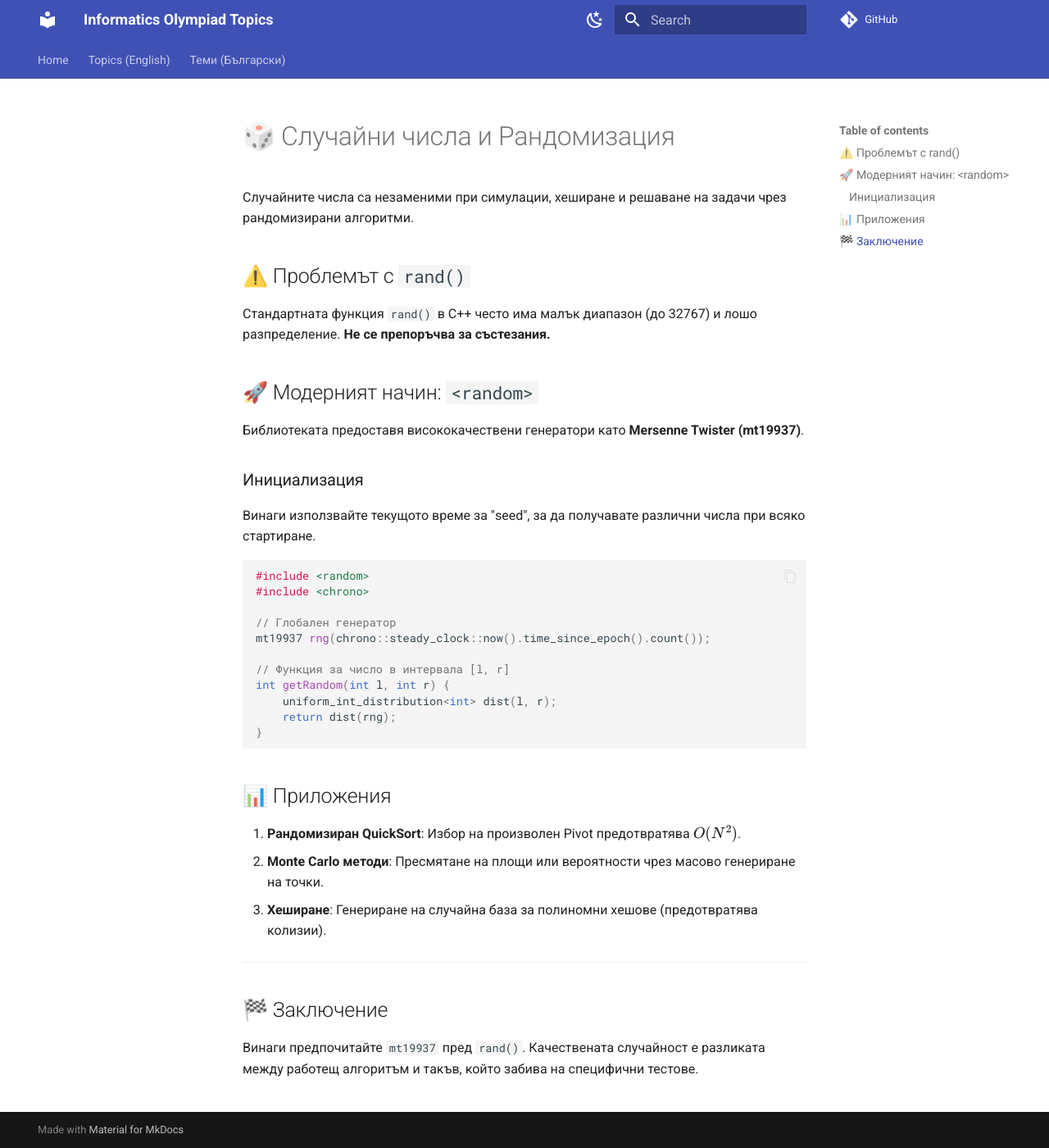
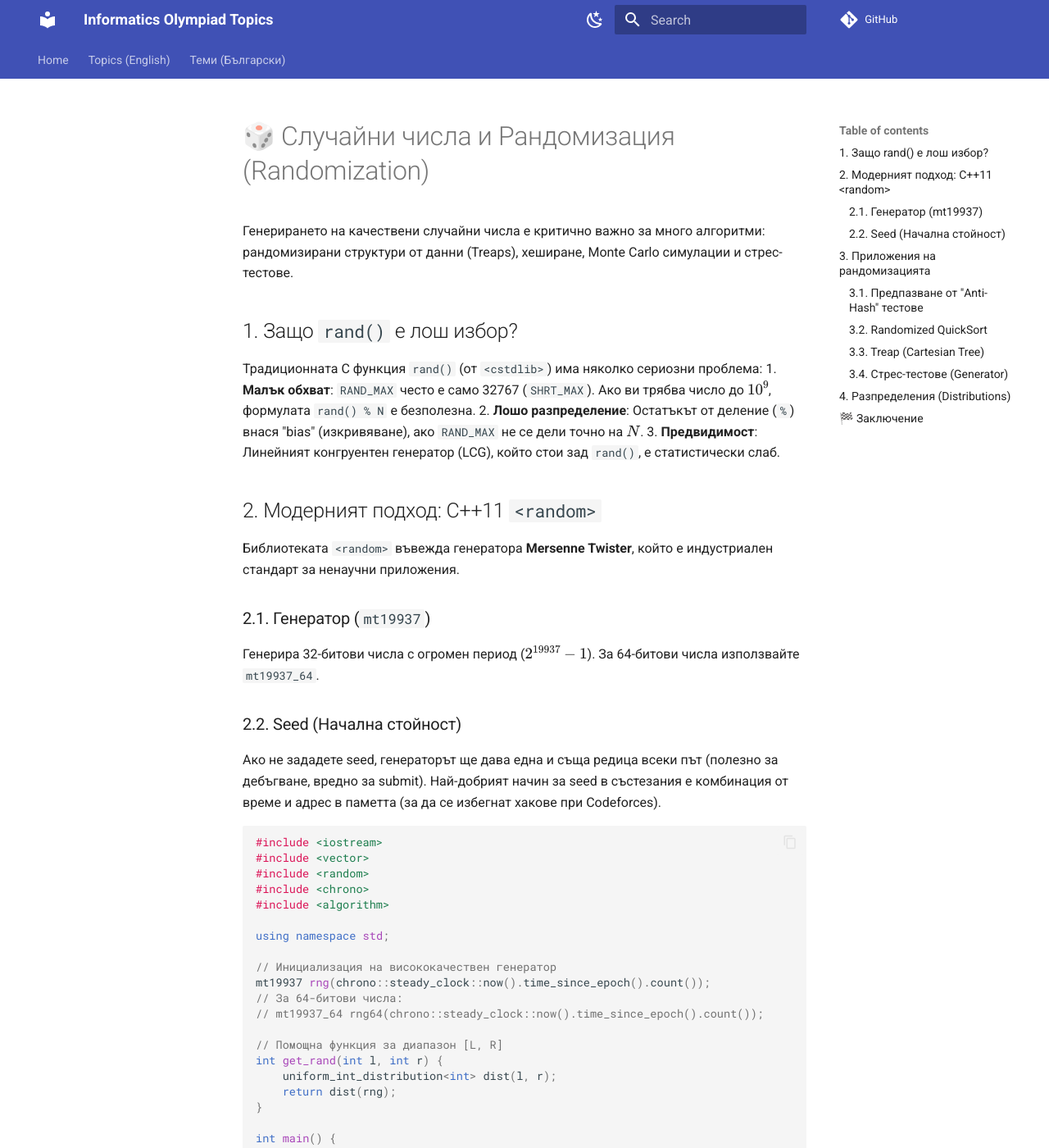
Before and after one commit to KadirYazadzhi/Informatics-Olympiad-Topics, an MkDocs documentation site: the page built from docs/BG/09b.md, in a window 1280 px wide and 1400 px high. Shown: the whole window at 82% size. Built offline with MkDocs 1.6.1 and Material for MkDocs 9.7.7, drawn with Linux system fonts in a browser that asks for light colours; comment, search, counter and statistics services are not loaded; some of the changed text lies outside the part shown.

Commit message:
Expand BG/09b.md: Random numbers, mt19937, and randomization techniques

````diff
--- a/docs/BG/09b.md
+++ b/docs/BG/09b.md
@@ -1,35 +1,90 @@
-# 🎲 Случайни числа и Рандомизация
+# 🎲 Случайни числа и Рандомизация (Randomization)
 
-Случайните числа са незаменими при симулации, хеширане и решаване на задачи чрез рандомизирани алгоритми.
+Генерирането на качествени случайни числа е критично важно за много алгоритми: рандомизирани структури от данни (Treaps), хеширане, Monte Carlo симулации и стрес-тестове.
 
-## ⚠️ Проблемът с `rand()`
-Стандартната функция `rand()` в C++ често има малък диапазон (до 32767) и лошо разпределение. **Не се препоръчва за състезания.**
+## 1. Защо `rand()` е лош избор?
 
-## 🚀 Модерният начин: `<random>`
-Библиотеката предоставя висококачествени генератори като **Mersenne Twister (mt19937)**.
+Традиционната C функция `rand()` (от `<cstdlib>`) има няколко сериозни проблема:
+1.  **Малък обхват**: `RAND_MAX` често е само 32767 (`SHRT_MAX`). Ако ви трябва число до $10^9$, формулата `rand() % N` е безполезна.
+2.  **Лошо разпределение**: Остатъкът от деление (`%`) внася "bias" (изкривяване), ако `RAND_MAX` не се дели точно на $N$.
+3.  **Предвидимост**: Линейният конгруентен генератор (LCG), който стои зад `rand()`, е статистически слаб.
 
-### Инициализация
-Винаги използвайте текущото време за "seed", за да получавате различни числа при всяко стартиране.
+## 2. Модерният подход: C++11 `<random>`
+
+Библиотеката `<random>` въвежда генератора **Mersenne Twister**, който е индустриален стандарт за ненаучни приложения.
+
+### 2.1. Генератор (`mt19937`)
+Генерира 32-битови числа с огромен период ($2^{19937}-1$). За 64-битови числа използвайте `mt19937_64`.
+
+### 2.2. Seed (Начална стойност)
+Ако не зададете seed, генераторът ще дава една и съща редица всеки път (полезно за дебъгване, вредно за submit).
+Най-добрият начин за seed в състезания е комбинация от време и адрес в паметта (за да се избегнат хакове при Codeforces).
+
 ```cpp
+#include <iostream>
+#include <vector>
 #include <random>
 #include <chrono>
+#include <algorithm>
 
-// Глобален генератор
+using namespace std;
+
+// Инициализация на висококачествен генератор
 mt19937 rng(chrono::steady_clock::now().time_since_epoch().count());
+// За 64-битови числа:
+// mt19937_64 rng64(chrono::steady_clock::now().time_since_epoch().count());
 
-// Функция за число в интервала [l, r]
-int getRandom(int l, int r) {
+// Помощна функция за диапазон [L, R]
+int get_rand(int l, int r) {
     uniform_int_distribution<int> dist(l, r);
     return dist(rng);
 }
+
+int main() {
+    // 1. Генериране на число
+    cout << "Random [1, 100]: " << get_rand(1, 100) << endl;
+
+    // 2. Разбъркване на масив (Shuffle)
+    vector<int> v = {1, 2, 3, 4, 5};
+    // random_shuffle е deprecated! Ползвайте shuffle с вашия rng.
+    shuffle(v.begin(), v.end(), rng);
+
+    cout << "Shuffled: ";
+    for (int x : v) cout << x << " ";
+    cout << endl;
+
+    return 0;
+}
 ```
 
-## 📊 Приложения
-1. **Рандомизиран QuickSort**: Избор на произволен Pivot предотвратява $O(N^2)$.
-2. **Monte Carlo методи**: Пресмятане на площи или вероятности чрез масово генериране на точки.
-3. **Хеширане**: Генериране на случайна база за полиномни хешове (предотвратява колизии).
+## 3. Приложения на рандомизацията
 
----
+### 3.1. Предпазване от "Anti-Hash" тестове
+При хеширане на низове (Rolling Hash), ако използвате фиксирана база (напр. 31) и модул, някой може да генерира колизии специално за тях.
+**Решение**: Генерирайте случайна база в началото на програмата.
+
+```cpp
+int BASE = get_rand(256, 1000);
+```
+
+### 3.2. Randomized QuickSort
+За да избегнете $O(N^2)$ при сортиран масив, избирайте пивота на случаен принцип. `std::sort` обикновено се грижи за това, но ако пишете свой QuickSelect (за k-тия елемент), е задължително.
+
+### 3.3. Treap (Cartesian Tree)
+Декартовото дърво използва случайни приоритети за всеки възел, за да поддържа дървото балансирано с висока вероятност ($O(\log N)$).
+
+### 3.4. Стрес-тестове (Generator)
+Когато решението ви дава "Wrong Answer" и не виждате защо:
+1.  Напишете "бавно", но сигурно решение (Brute force).
+2.  Напишете генератор на случайни тестове (използвайки `mt19937`).
+3.  Пуснете цикъл, който генерира тест, пуска двете решения и сравнява резултатите.
+
+## 4. Разпределения (Distributions)
+
+Освен `uniform_int_distribution` (равномерно), `<random>` поддържа:
+*   `uniform_real_distribution<double>(0.0, 1.0)`: За вероятности.
+*   `normal_distribution`: Гаусово разпределение (по-рядко в състезания).
+*   `bernoulli_distribution`: Ези/тура с вероятност $p$.
 
 ## 🏁 Заключение
-Винаги предпочитайте `mt19937` пред `rand()`. Качествената случайност е разликата между работещ алгоритъм и такъв, който забива на специфични тестове.
+Забравете за `rand()` и `srand(time(0))`. Използвайте `mt19937` за бързина, качество и надеждност.
````
